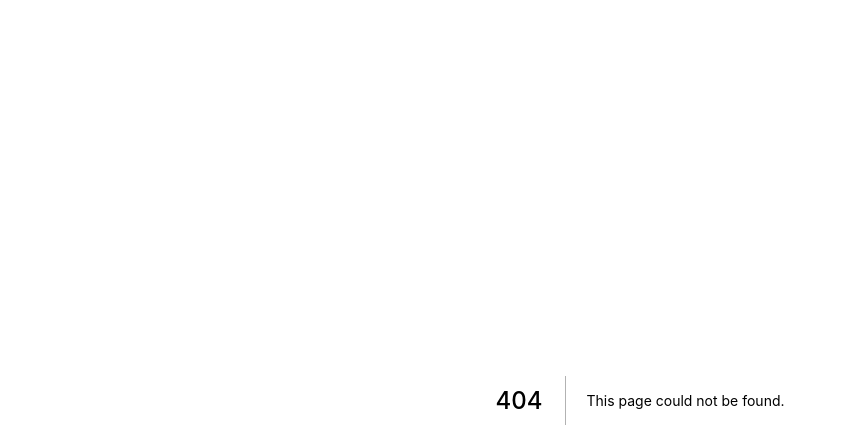
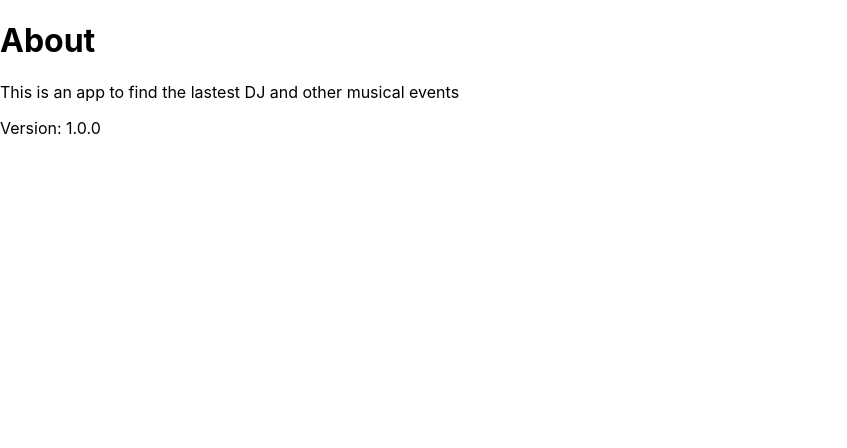
Before and after one commit to sumitsasidharan/brad-nextjs-events-client, a Next.js app: page /about in a window 1280 px wide. Before the commit this address had no page. Shown: the top 448 px of the page, without its empty margins (0-847 px from the left). Built offline with nearby package versions, Linux system fonts and the light colour scheme.

Commit message:
first commit

```diff
--- a/pages/_app.js
+++ b/pages/_app.js
@@ -1,7 +1,12 @@
 import '../styles/globals.css'
 
 function MyApp({ Component, pageProps }) {
-  return <Component {...pageProps} />
+  return (
+     <>
+
+        <Component {...pageProps} />
+     </>
+  );
 }
 
 export default MyApp
--- /dev/null
+++ b/pages/about.js
@@ -0,0 +1,11 @@
+import React from 'react'
+
+export default function AboutPage() {
+  return (
+    <div>
+       <h1>About</h1>
+       <p>This is an app to find the lastest DJ and other musical events</p>
+       <p>Version: 1.0.0</p>
+    </div>
+  )
+}
```
Also changed, not shown: pages/events/[slug].js (added, +9 -0 lines), pages/events/add.js (added, +9 -0 lines), pages/events/index.js (added, +9 -0 lines).
